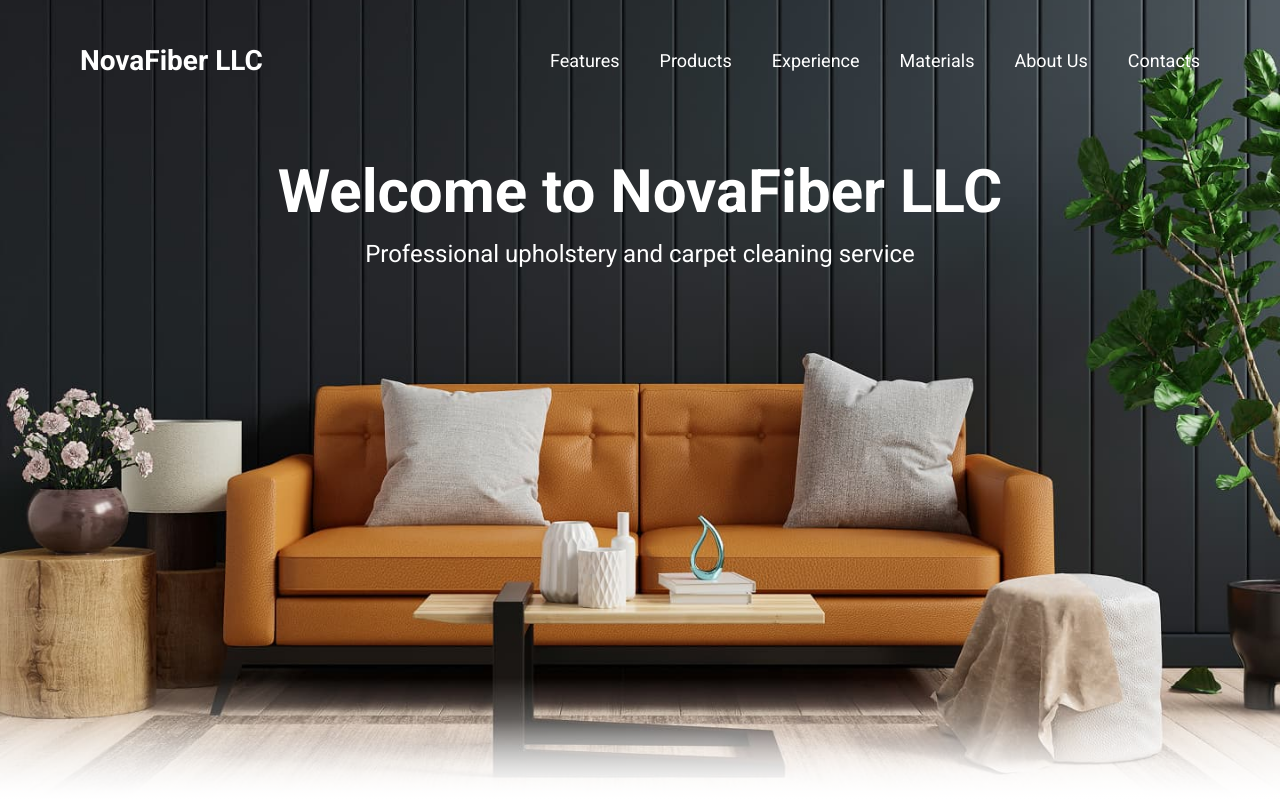
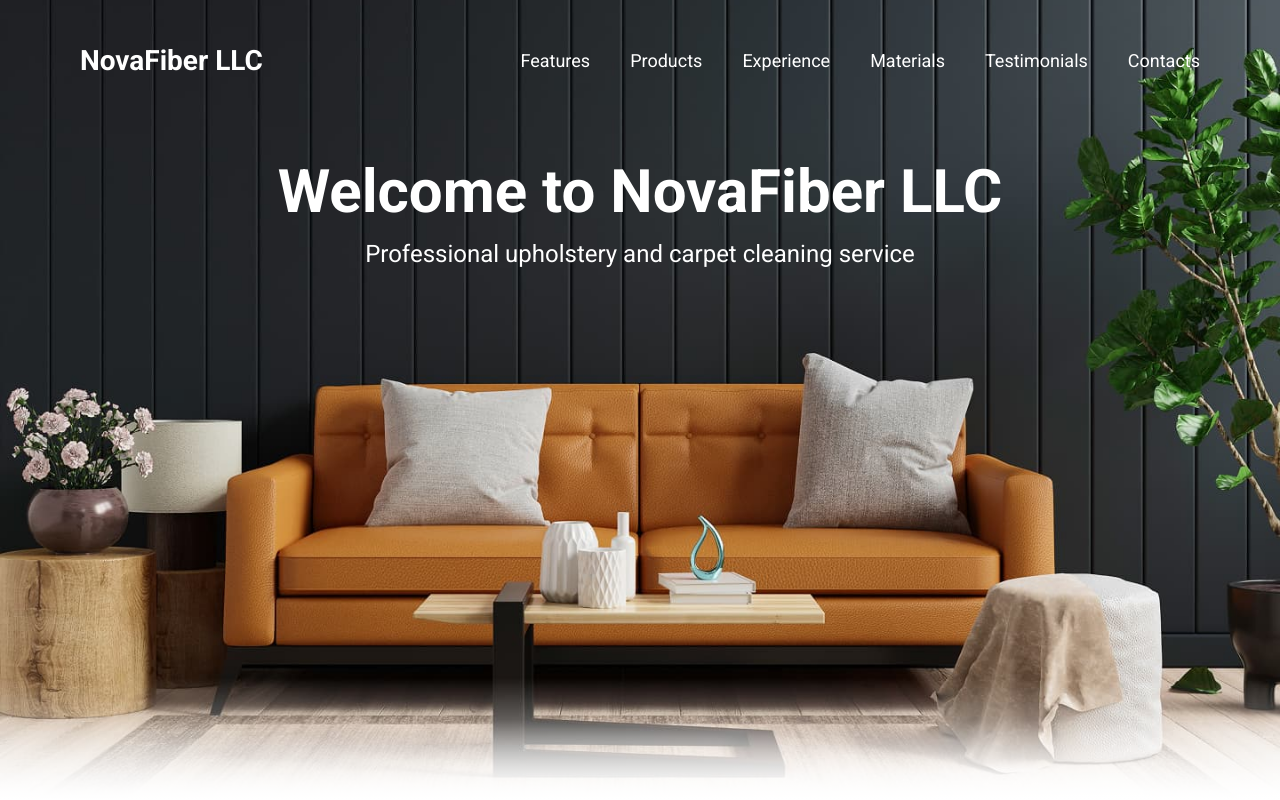
Before and after one commit to torn80beta/nova-fiber-llc, a Next.js app: page / in a window 1280 px wide. Shown: the top 800 px of the page. Built offline with nearby package versions, Linux system fonts and the light colour scheme.

Commit message:
Testimonials

```diff
--- a/src/app/components/layout/Experiences.jsx
+++ b/src/app/components/layout/Experiences.jsx
@@ -20,7 +20,7 @@ export default function Experiences() {
           <div className="absolute -bottom-[4%] left-1/2 -translate-x-1/2 w-[90%] h-[12%] bg-linear-to-br from-[#3b280f] to-[#f8941b] blur-xl md:blur-xl rounded-full z-[-1] opacity-50"></div>
 
           {/* Image Wrapper: */}
-          <div className="w-full h-full z-10 rounded-r-2xl md:rounded-r-3xl ">
+          <div className="relative w-full h-full z-10 rounded-r-2xl md:rounded-r-3xl ">
             <Image
               src="/image/experiences.jpg"
               alt="Experiences"
--- a/src/app/components/layout/Hero.jsx
+++ b/src/app/components/layout/Hero.jsx
@@ -22,8 +22,8 @@ export default function Hero() {
             <a href="#materials" className="navbar-item">
               Materials
             </a>
-            <a href="#about" className="navbar-item">
-              About Us
+            <a href="#testimonials" className="navbar-item">
+              Testimonials
             </a>
             <a href="#contacts" className="navbar-item">
               Contacts
--- a/src/app/components/layout/Materials.jsx
+++ b/src/app/components/layout/Materials.jsx
@@ -77,7 +77,7 @@ export default function Materials() {
           <div className="absolute -bottom-[4%] left-1/2 -translate-x-1/2 w-[90%] h-[12%] bg-linear-to-b from-[#3b280f] to-[#c98a3e] blur-xl md:blur-xl rounded-full z-[-1] opacity-50"></div>
 
           {/* Image */}
-          <div className="w-full h-full z-10">
+          <div className="relative w-full h-full z-10">
             <Image
               src="/image/materials_1.jpg"
               alt="Table"
--- a/src/app/components/layout/Products.jsx
+++ b/src/app/components/layout/Products.jsx
@@ -23,8 +23,7 @@ export default function Products() {
               src={product.image}
               alt={product.name}
               fill={true}
-              // width={268}
-              // height={492}
+              sizes="(max-width: 768px) 100vw, 60vw"
             />
           </div>
         ))}
--- /dev/null
+++ b/src/app/components/layout/Testimonials.jsx
@@ -0,0 +1,13 @@
+export default function Testimonials() {
+  return (
+    <section
+      id="testimonials"
+      className="max-w-360 w-full py-10 flex flex-col items-center justify-center overflow-hidden"
+    >
+      <p className="mb-5 text-[1.25rem] text-[#E58411] tracking-widest">
+        TESTIMONIALS
+      </p>
+      <p className="text-4xl font-bold  max-w-104">Our Client Reviews</p>
+    </section>
+  );
+}
--- a/src/app/components/layout/decor_tmp.jsx
+++ /dev/null
@@ -1,20 +0,0 @@
-import Image from "next/image";
-
-export default function decor_tmp() {
-  return (
-    // Container
-    <div className="relative z-10 w-157.25 h-111.25 flex items-center justify-center">
-      {/*  Top left decor */}
-      <div className="absolute -top-1/7 -left-1/5 w-150 h-16.5 bg-[#F7F7F7] rounded-t-[20px] z-0"></div>
-
-      {/*  Right decor */}
-      <div className="absolute top-1/6 -right-1/11 w-15 h-75 bg-[#F7F7F7] rounded-r-[20px] z-0"></div>
-
-      {/* Shadow */}
-      <div className="absolute bottom-0 left-1/2 -translate-x-1/2 w-[85%] h-15 bg-linear-to-br from-black to-[#f8941b] blur-2xl rounded-full z-[-1]"></div>
-
-      {/*  Image */}
-      <Image src="/image/experiences.jpg" alt="Experiences" fill={true} />
-    </div>
-  );
-}
--- a/src/app/page.js
+++ b/src/app/page.js
@@ -3,6 +3,7 @@ import Hero from "./components/layout/Hero";
 import Products from "./components/layout/Products";
 import Experiences from "./components/layout/Experiences";
 import Materials from "./components/layout/Materials";
+import Testimonials from "./components/layout/Testimonials";
 
 export default function Home() {
   return (
@@ -13,6 +14,7 @@ export default function Home() {
         <Products />
         <Experiences />
         <Materials />
+        <Testimonials />
       </div>
     </div>
   );
```
